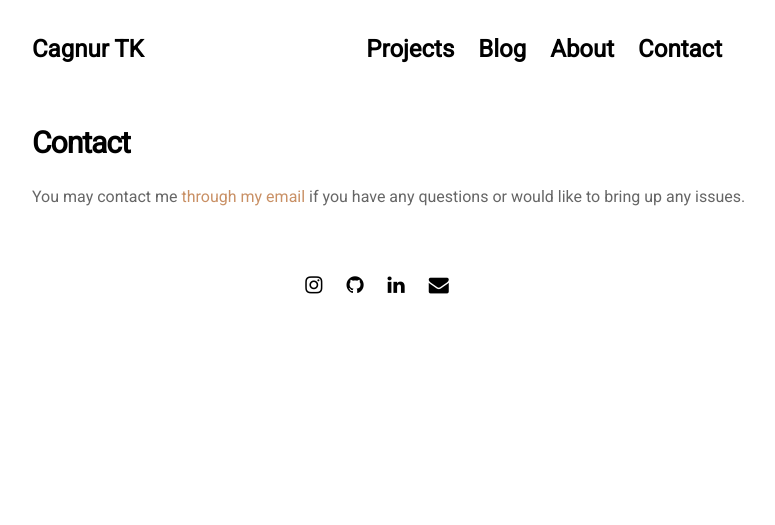
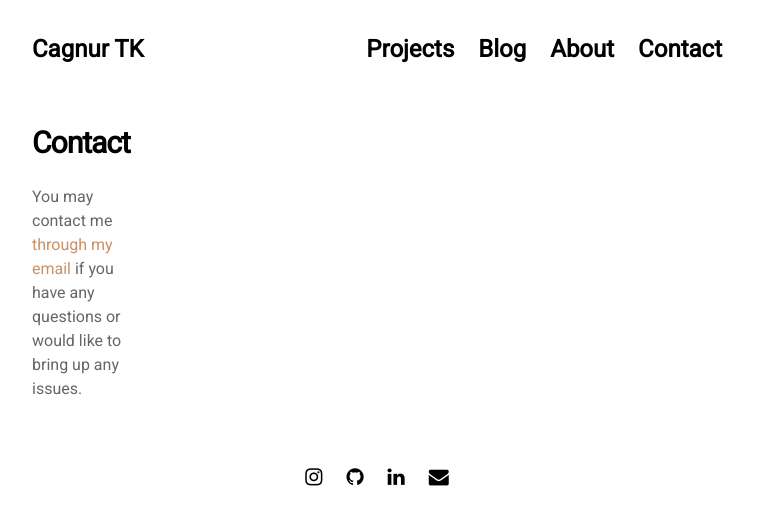
Before and after one commit to Cagnurt/cagnurt.github.io, a Jekyll site: the page built from pages/contact.md, in a window 1280 px wide. Shown: the top 525 px of the page, without its empty margins (263-1038 px from the left). Built offline with Jekyll 4.4.1, drawn with Linux system fonts in a browser that asks for light colours; nearby versions of some CDN libraries.

Commit message:
trigger column width

```diff
--- a/_sass/3-sections/_page.sass
+++ b/_sass/3-sections/_page.sass
@@ -1,5 +1,5 @@
 .page-content
-  width:  750px  //450px
+  width:  100px  //450px
   margin: 30px
   h1
     line-height: 1.5
```
